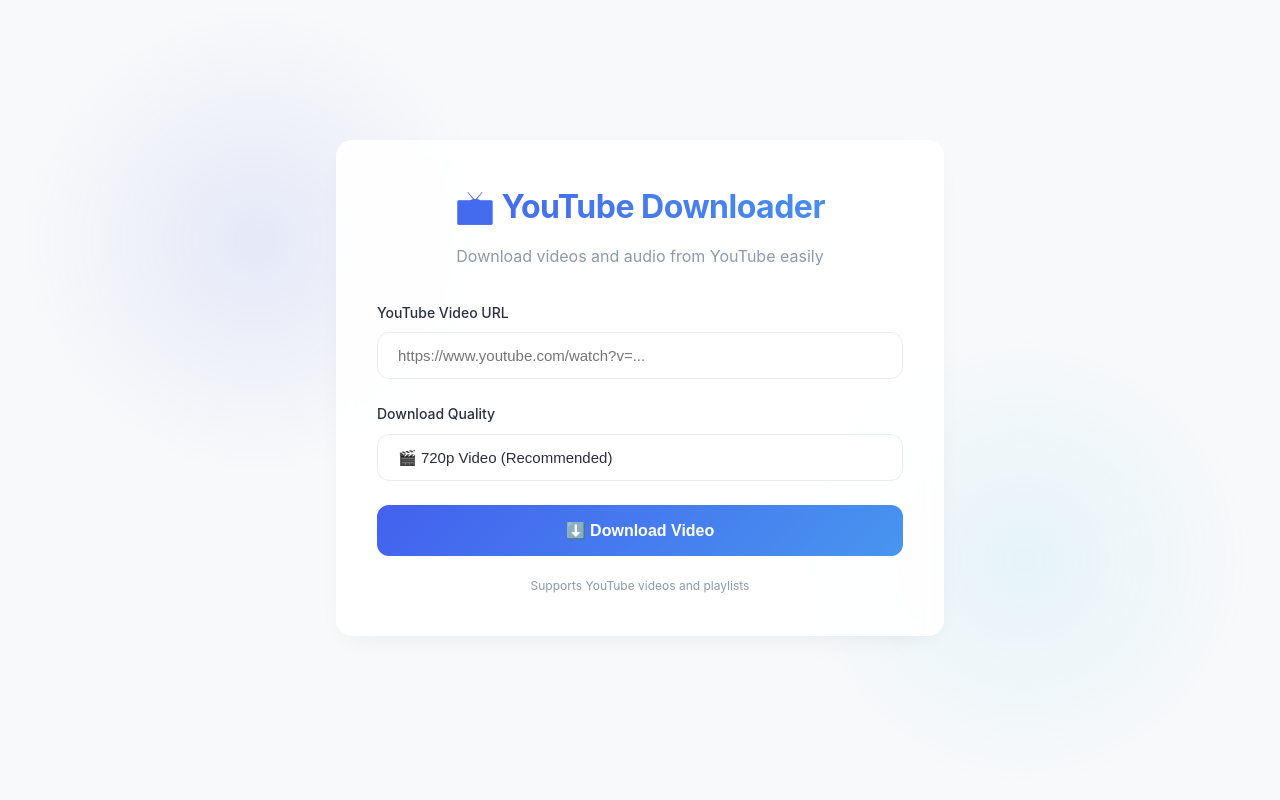
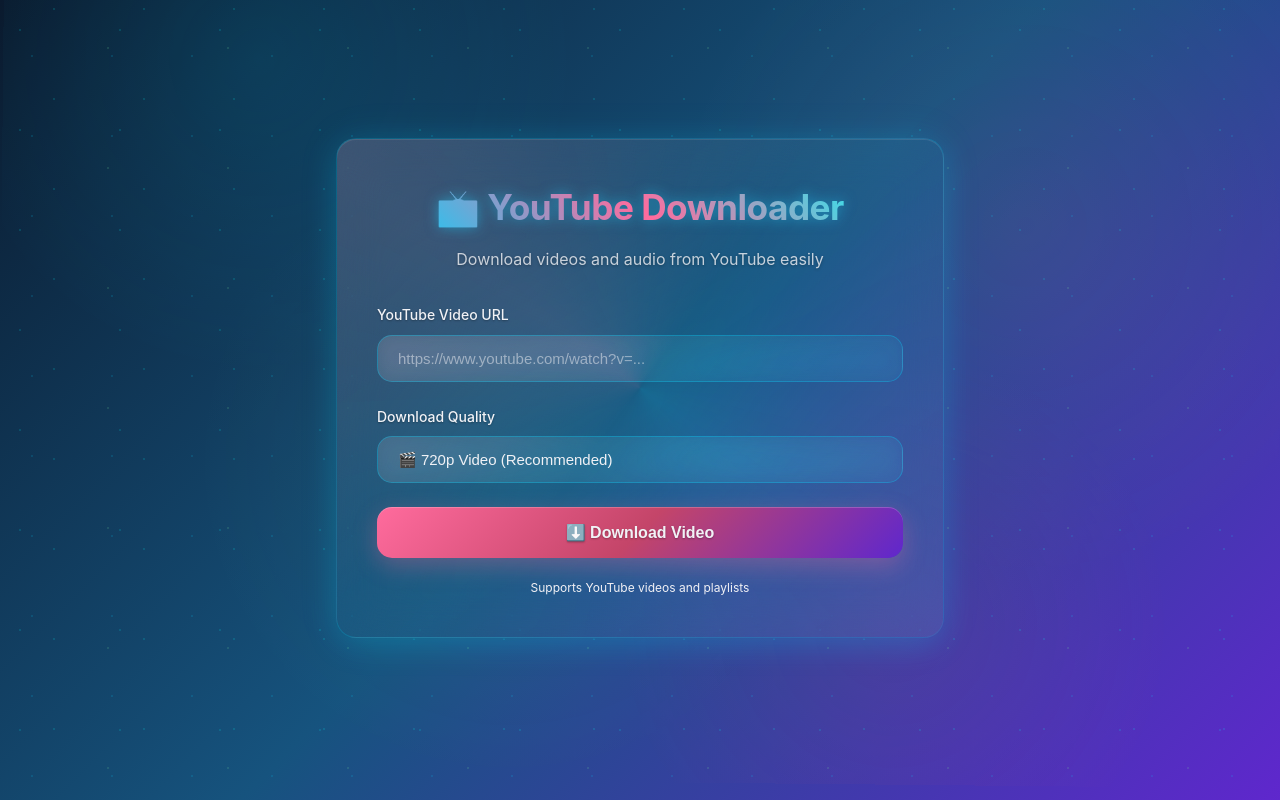
Before and after one commit to RahulVirat-18/Youtube-Videos-Downloader, a Flask app: page / in a window 1280 px wide. Run offline with Flask 3, Linux system fonts and the light colour scheme.

Commit message:
Update styles.css

```diff
--- a/static/styles.css
+++ b/static/styles.css
@@ -1,21 +1,20 @@
 :root {
-    /* Modern color palette */
-    --primary: #4361ee;
-    --primary-dark: #3a56d4;
-    --primary-light: #e0e7ff;
-    --error: #ef233c;
-    --success: #4cc9f0;
-    --warning: #f8961e;
-    --info: #4895ef;
-    --text: #2b2d42;
-    --light-text: #8d99ae;
-    --bg: #f8f9fa;
-    --card-bg: #ffffff;
-    --border: #e9ecef;
-    --shadow: 0 10px 30px -15px rgba(0, 0, 0, 0.1);
-    --shadow-hover: 0 15px 40px -15px rgba(0, 0, 0, 0.15);
-    --radius: 16px;
-    --transition: all 0.3s cubic-bezier(0.25, 0.8, 0.25, 1);
+    /* Jellyfish Ocean Color Palette */
+    --deep-ocean: #0a1a2e;
+    --ocean-blue: #16537e;
+    --jellyfish-pink: #ff6b9d;
+    --jellyfish-purple: #c44569;
+    --jellyfish-glow: #00d4ff;
+    --bio-luminescent: #00ffff;
+    --pearl-white: #f1f2f6;
+    --sea-foam: #7bed9f;
+    --coral: #ff7675;
+    --deep-purple: #5f27cd;
+    --transparent-jelly: rgba(0, 212, 255, 0.1);
+    --glow-shadow: 0 0 20px rgba(0, 212, 255, 0.3);
+    --flowing-shadow: 0 8px 32px rgba(0, 212, 255, 0.15);
+    --radius: 20px;
+    --transition: all 0.4s cubic-bezier(0.23, 1, 0.32, 1);
 }
 
 * {
@@ -25,14 +24,63 @@
 }
 
 body {
-    font-family: 'Inter', -apple-system, BlinkMacSystemFont, 'Segoe UI', Roboto, Oxygen, Ubuntu, Cantarell, sans-serif;
-    background-color: var(--bg);
-    color: var(--text);
+    font-family: 'Inter', -apple-system, BlinkMacSystemFont, 'Segoe UI', Roboto, sans-serif;
+    background: linear-gradient(135deg, var(--deep-ocean) 0%, var(--ocean-blue) 50%, var(--deep-purple) 100%);
+    color: var(--pearl-white);
     line-height: 1.6;
-    padding: 0;
     min-height: 100vh;
+    overflow-x: hidden;
+    position: relative;
     -webkit-font-smoothing: antialiased;
-    -moz-osx-font-smoothing: grayscale;
+}
+
+/* Floating jellyfish background animation */
+body::before {
+    content: '';
+    position: fixed;
+    top: 0;
+    left: 0;
+    width: 100%;
+    height: 100%;
+    background-image:
+        radial-gradient(circle at 20% 10%, rgba(0, 212, 255, 0.1) 0%, transparent 25%),
+        radial-gradient(circle at 80% 30%, rgba(255, 107, 157, 0.08) 0%, transparent 30%),
+        radial-gradient(circle at 40% 60%, rgba(126, 237, 159, 0.06) 0%, transparent 35%),
+        radial-gradient(circle at 70% 80%, rgba(196, 69, 105, 0.1) 0%, transparent 25%);
+    z-index: -2;
+    pointer-events: none;
+    animation: jellyFloat 20s ease-in-out infinite;
+}
+
+@keyframes jellyFloat {
+    0%, 100% { transform: translateY(0px) rotate(0deg); }
+    25% { transform: translateY(-20px) rotate(1deg); }
+    50% { transform: translateY(-10px) rotate(-1deg); }
+    75% { transform: translateY(-30px) rotate(0.5deg); }
+}
+
+/* Bioluminescent particles */
+body::after {
+    content: '';
+    position: fixed;
+    top: 0;
+    left: 0;
+    width: 100%;
+    height: 100%;
+    background-image:
+        radial-gradient(1px 1px at 20% 30%, var(--bio-luminescent), transparent),
+        radial-gradient(1px 1px at 40% 70%, var(--jellyfish-glow), transparent),
+        radial-gradient(1px 1px at 90% 40%, var(--sea-foam), transparent),
+        radial-gradient(1px 1px at 60% 10%, var(--bio-luminescent), transparent);
+    background-size: 100px 100px, 80px 80px, 120px 120px, 90px 90px;
+    z-index: -1;
+    pointer-events: none;
+    animation: sparkle 8s linear infinite;
+}
+
+@keyframes sparkle {
+    0%, 100% { opacity: 0.3; }
+    50% { opacity: 0.8; }
 }
 
 .container {
@@ -43,46 +91,96 @@
     flex-direction: column;
     min-height: 100vh;
     justify-content: center;
+    position: relative;
+    z-index: 1;
 }
 
 .card {
-    background-color: var(--card-bg);
+    background: linear-gradient(145deg,
+        rgba(255, 255, 255, 0.1) 0%,
+        rgba(0, 212, 255, 0.05) 50%,
+        rgba(255, 107, 157, 0.08) 100%);
+    backdrop-filter: blur(20px);
+    border: 1px solid rgba(0, 212, 255, 0.2);
     border-radius: var(--radius);
-    box-shadow: var(--shadow);
+    box-shadow:
+        var(--flowing-shadow),
+        inset 0 1px 0 rgba(255, 255, 255, 0.1),
+        0 0 40px rgba(0, 212, 255, 0.1);
     padding: 2.5rem;
     transition: var(--transition);
     margin-bottom: 1.5rem;
-    border: 1px solid rgba(255, 255, 255, 0.2);
-    backdrop-filter: blur(10px);
-    background-color: rgba(255, 255, 255, 0.9);
+    position: relative;
+    overflow: hidden;
+}
+
+.card::before {
+    content: '';
+    position: absolute;
+    top: -50%;
+    left: -50%;
+    width: 200%;
+    height: 200%;
+    background: conic-gradient(
+        from 0deg,
+        transparent 0deg,
+        var(--jellyfish-glow) 90deg,
+        transparent 180deg,
+        var(--jellyfish-pink) 270deg,
+        transparent 360deg
+    );
+    animation: jellyfishPulse 6s linear infinite;
+    opacity: 0.1;
+    z-index: -1;
+}
+
+@keyframes jellyfishPulse {
+    0% { transform: rotate(0deg) scale(0.8); }
+    50% { transform: rotate(180deg) scale(1.2); }
+    100% { transform: rotate(360deg) scale(0.8); }
 }
 
 .card:hover {
-    box-shadow: var(--shadow-hover);
-    transform: translateY(-2px);
+    transform: translateY(-5px);
+    box-shadow:
+        0 15px 50px rgba(0, 212, 255, 0.2),
+        inset 0 1px 0 rgba(255, 255, 255, 0.2),
+        0 0 60px rgba(0, 212, 255, 0.15);
+    border-color: rgba(0, 212, 255, 0.4);
 }
 
 h1 {
-    font-size: 2rem;
+    font-size: 2.2rem;
     font-weight: 700;
     margin-bottom: 0.75rem;
-    color: var(--primary);
     text-align: center;
-    background: linear-gradient(90deg, var(--primary), var(--info));
+    background: linear-gradient(45deg,
+        var(--jellyfish-glow) 0%,
+        var(--jellyfish-pink) 50%,
+        var(--bio-luminescent) 100%);
     -webkit-background-clip: text;
     -webkit-text-fill-color: transparent;
+    background-clip: text;
     letter-spacing: -0.5px;
+    position: relative;
+    animation: titleGlow 3s ease-in-out infinite alternate;
+}
+
+@keyframes titleGlow {
+    0% { filter: drop-shadow(0 0 5px rgba(0, 212, 255, 0.5)); }
+    100% { filter: drop-shadow(0 0 20px rgba(255, 107, 157, 0.8)); }
 }
 
 .subtitle {
     text-align: center;
-    color: var(--light-text);
+    color: rgba(241, 242, 246, 0.8);
     margin-bottom: 2rem;
     font-size: 1rem;
     font-weight: 400;
     max-width: 80%;
     margin-left: auto;
     margin-right: auto;
+    text-shadow: 0 1px 3px rgba(0, 0, 0, 0.3);
 }
 
 .form-group {
@@ -94,36 +192,52 @@
     display: block;
     margin-bottom: 0.5rem;
     font-weight: 500;
-    color: var(--text);
+    color: var(--pearl-white);
     font-size: 0.875rem;
+    text-shadow: 0 1px 2px rgba(0, 0, 0, 0.3);
 }
 
 input, select {
     width: 100%;
     padding: 0.875rem 1.25rem;
-    border: 1px solid var(--border);
-    border-radius: 12px;
+    border: 1px solid rgba(0, 212, 255, 0.3);
+    border-radius: 15px;
     font-size: 0.9375rem;
     transition: var(--transition);
-    background-color: var(--card-bg);
-    color: var(--text);
+    background: linear-gradient(145deg,
+        rgba(255, 255, 255, 0.1) 0%,
+        rgba(0, 212, 255, 0.05) 100%);
+    backdrop-filter: blur(10px);
+    color: var(--pearl-white);
     appearance: none;
     -webkit-appearance: none;
 }
 
+input::placeholder {
+    color: rgba(241, 242, 246, 0.5);
+}
+
 input:focus, select:focus {
     outline: none;
-    border-color: var(--primary);
-    box-shadow: 0 0 0 3px var(--primary-light);
+    border-color: var(--jellyfish-glow);
+    box-shadow:
+        0 0 0 3px rgba(0, 212, 255, 0.2),
+        var(--glow-shadow);
+    background: linear-gradient(145deg,
+        rgba(255, 255, 255, 0.15) 0%,
+        rgba(0, 212, 255, 0.1) 100%);
 }
 
 .download-btn {
     width: 100%;
     padding: 1rem;
-    background: linear-gradient(135deg, var(--primary), var(--info));
-    color: white;
+    background: linear-gradient(135deg,
+        var(--jellyfish-pink) 0%,
+        var(--jellyfish-purple) 50%,
+        var(--deep-purple) 100%);
+    color: var(--pearl-white);
     border: none;
-    border-radius: 12px;
+    border-radius: 15px;
     font-size: 1rem;
     font-weight: 600;
     cursor: pointer;
@@ -134,56 +248,80 @@
     gap: 0.75rem;
     position: relative;
     overflow: hidden;
-    z-index: 1;
+    box-shadow:
+        0 8px 25px rgba(255, 107, 157, 0.3),
+        inset 0 1px 0 rgba(255, 255, 255, 0.2);
+    text-shadow: 0 1px 2px rgba(0, 0, 0, 0.3);
 }
 
 .download-btn::before {
     content: '';
     position: absolute;
-    top: 0;
-    left: 0;
-    width: 100%;
-    height: 100%;
-    background: linear-gradient(135deg, var(--primary-dark), var(--primary));
+    top: -50%;
+    left: -50%;
+    width: 200%;
+    height: 200%;
+    background: linear-gradient(45deg,
+        transparent 30%,
+        rgba(255, 255, 255, 0.2) 50%,
+        transparent 70%);
+    transform: rotate(45deg);
+    transition: var(--transition);
     opacity: 0;
-    z-index: -1;
-    transition: var(--transition);
 }
 
 .download-btn:hover {
-    transform: translateY(-2px);
-    box-shadow: 0 10px 20px -10px rgba(67, 97, 238, 0.5);
+    transform: translateY(-3px);
+    box-shadow:
+        0 15px 35px rgba(255, 107, 157, 0.4),
+        inset 0 1px 0 rgba(255, 255, 255, 0.3),
+        0 0 30px rgba(0, 212, 255, 0.3);
+    background: linear-gradient(135deg,
+        var(--jellyfish-pink) 0%,
+        var(--coral) 50%,
+        var(--jellyfish-purple) 100%);
 }
 
 .download-btn:hover::before {
     opacity: 1;
-}
-
-.download-btn:active {
-    transform: translateY(0);
+    left: 100%;
 }
 
 .error {
-    color: var(--error);
-    background-color: rgba(239, 35, 60, 0.05);
+    color: var(--coral);
+    background: linear-gradient(145deg,
+        rgba(255, 118, 117, 0.1) 0%,
+        rgba(255, 118, 117, 0.05) 100%);
+    backdrop-filter: blur(10px);
+    border: 1px solid rgba(255, 118, 117, 0.3);
     padding: 1rem;
     border-radius: 12px;
     margin-bottom: 1.5rem;
     font-size: 0.875rem;
-    border-left: 4px solid var(--error);
     display: none;
-    animation: shake 0.5s cubic-bezier(.36,.07,.19,.97) both;
+    animation: jellyfishShake 0.5s ease-out;
+    box-shadow: 0 4px 15px rgba(255, 118, 117, 0.2);
+}
+
+@keyframes jellyfishShake {
+    0%, 100% { transform: translateX(0); }
+    25% { transform: translateX(-5px) rotate(-1deg); }
+    75% { transform: translateX(5px) rotate(1deg); }
 }
 
 .success {
-    color: var(--success);
-    background-color: rgba(76, 201, 240, 0.05);
+    color: var(--sea-foam);
+    background: linear-gradient(145deg,
+        rgba(126, 237, 159, 0.1) 0%,
+        rgba(126, 237, 159, 0.05) 100%);
+    backdrop-filter: blur(10px);
+    border: 1px solid rgba(126, 237, 159, 0.3);
     padding: 1rem;
     border-radius: 12px;
     margin-bottom: 1.5rem;
     font-size: 0.875rem;
-    border-left: 4px solid var(--success);
     text-align: center;
+    box-shadow: 0 4px 15px rgba(126, 237, 159, 0.2);
 }
 
 /* Progress Bar Styles */
@@ -507,44 +634,23 @@
         align-items: flex-start;
         gap: 0.25rem;
     }
-
-    #percentage, #speed, #eta {
-        width: 100%;
-        display: flex;
-        justify-content: space-between;
-    }
-}
-
-/* Floating particles background */
-body::before {
-    content: '';
-    position: fixed;
-    top: 0;
-    left: 0;
-    width: 100%;
-    height: 100%;
-    background-image:
-        radial-gradient(circle at 20% 30%, rgba(67, 97, 238, 0.1) 0%, transparent 20%),
-        radial-gradient(circle at 80% 70%, rgba(76, 201, 240, 0.1) 0%, transparent 20%);
-    z-index: -1;
-    pointer-events: none;
 }
 
 /* Custom scrollbar */
 ::-webkit-scrollbar {
     width: 8px;
-    height: 8px;
 }
 
 ::-webkit-scrollbar-track {
-    background: var(--border);
+    background: rgba(0, 0, 0, 0.1);
 }
 
 ::-webkit-scrollbar-thumb {
-    background: var(--primary);
+    background: linear-gradient(135deg, var(--jellyfish-glow), var(--jellyfish-pink));
     border-radius: 4px;
+    box-shadow: 0 0 10px rgba(0, 212, 255, 0.3);
 }
 
 ::-webkit-scrollbar-thumb:hover {
-    background: var(--primary-dark);
+    background: linear-gradient(135deg, var(--bio-luminescent), var(--coral));
 }
```
Also changed, not shown: other parts of static/styles.css (+73 -84 lines).
